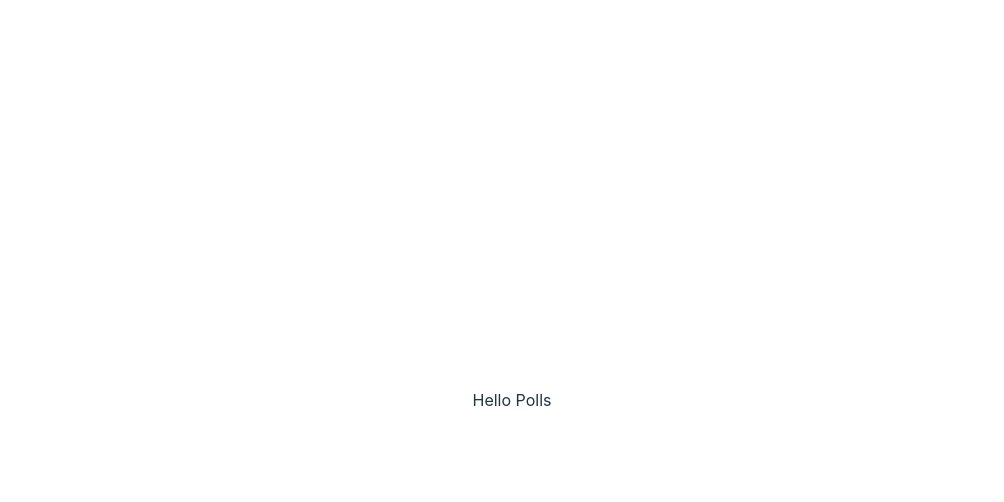
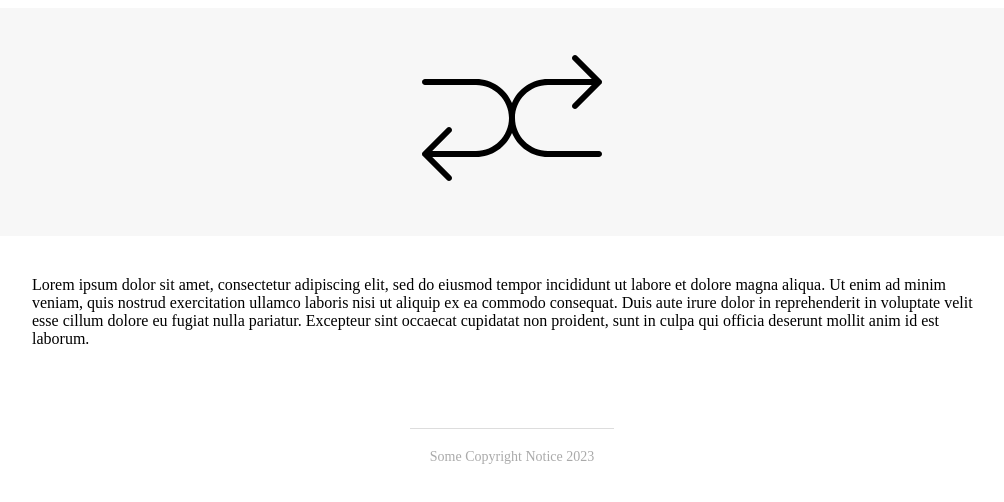
Before and after one commit to JCalHij/svelte_polls, a Svelte app: page / in a window 1280 px wide. Shown: the top 502 px of the page, without its empty margins (128-1132 px from the left). Built offline with nearby package versions, Linux system fonts and the light colour scheme.

Commit message:
Header and Footer Components

```diff
--- a/index.html
+++ b/index.html
@@ -3,7 +3,7 @@
   <head>
     <meta charset="UTF-8" />
     <meta name="viewport" content="width=device-width, initial-scale=1.0" />
-    <title>Vite + Svelte</title>
+    <title>Svelte Polls</title>
   </head>
   <body>
     <div id="app"></div>
--- a/src/App.svelte
+++ b/src/App.svelte
@@ -1,9 +1,17 @@
 <script>
+  import Header from "./components/Header.svelte";
+  import Footer from "./components/Footer.svelte";
 </script>
 
+<Header/>
 <main>
-  <p>Hello Polls</p>
+  <p>Lorem ipsum dolor sit amet, consectetur adipiscing elit, sed do eiusmod tempor incididunt ut labore et dolore magna aliqua. Ut enim ad minim veniam, quis nostrud exercitation ullamco laboris nisi ut aliquip ex ea commodo consequat. Duis aute irure dolor in reprehenderit in voluptate velit esse cillum dolore eu fugiat nulla pariatur. Excepteur sint occaecat cupidatat non proident, sunt in culpa qui officia deserunt mollit anim id est laborum.</p>
 </main>
+<Footer></Footer>
 
 <style>
+  main{
+    max-width: 960px;
+    margin: 40px auto;
+  }
 </style>
--- a/src/app.css
+++ b/src/app.css
@@ -1,4 +1,4 @@
-:root {
+/* :root {
   font-family: Inter, system-ui, Avenir, Helvetica, Arial, sans-serif;
   line-height: 1.5;
   font-weight: 400;
@@ -77,4 +77,4 @@
   button {
     background-color: #f9f9f9;
   }
-}
+} */
--- /dev/null
+++ b/src/components/Footer.svelte
@@ -0,0 +1,22 @@
+<script>
+
+</script>
+
+<footer>
+    <div class="copyright">Some Copyright Notice 2023</div>
+</footer>
+
+<style>
+    footer{
+        padding: 40px;
+        text-align: center;
+    }
+
+    .copyright{
+        color: #aaa;
+        font-size: 14px;
+        display: inline-block;
+        padding: 20px;
+        border-top: 1px solid #ddd;
+    }
+</style>
--- /dev/null
+++ b/src/components/Header.svelte
@@ -0,0 +1,24 @@
+<script>
+</script>
+
+<header>
+    <h1>
+        <img src="/img/my-logo.svg" alt="My Logo">
+    </h1>
+</header>
+
+<style>
+    header{
+        background-color: #f7f7f7;
+        padding: 20px;
+    }
+
+    h1{
+        margin: 0;
+        text-align: center;
+    }
+
+    img{
+        max-width: 180px;
+    }
+</style>
```
Also changed, not shown: public/img/my-logo.svg (added).
